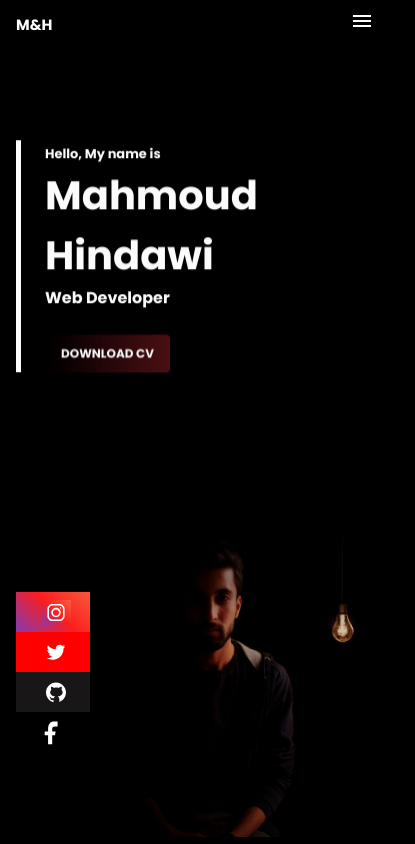
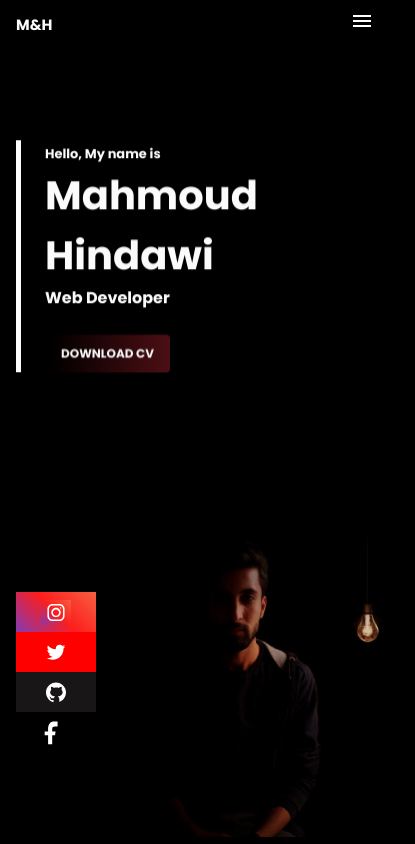
Before and after one commit to mahmoudHidowi/Mahmoud, a plain HTML site: page index.html in a window 390 px wide. Shown: the whole page, 415 px wide, since content can reach past the window. Drawn offline with nearby package versions, Linux system fonts and the light colour scheme.

Commit message:
Update styles.css

```diff
--- a/assets/css/styles.css
+++ b/assets/css/styles.css
@@ -372,6 +372,7 @@ img {
     max-width: 150%; /* للتأكد من عدم تجاوز عرض الشاشة */
     height: auto; /* الحفاظ على نسبة الارتفاع الأصلية */
     object-fit: cover; /* تغطية المساحة بحيث تناسب الصورة دون تشويهها */
-    margin-left: -100px; /* يمكنك تعديل هذه القيمة حسب احتياجاتك */
+    margin-left: -75px; /* يمكنك تعديل هذه القيمة حسب احتياجاتك */
+    object-fit: cover;
   }
 }
```
